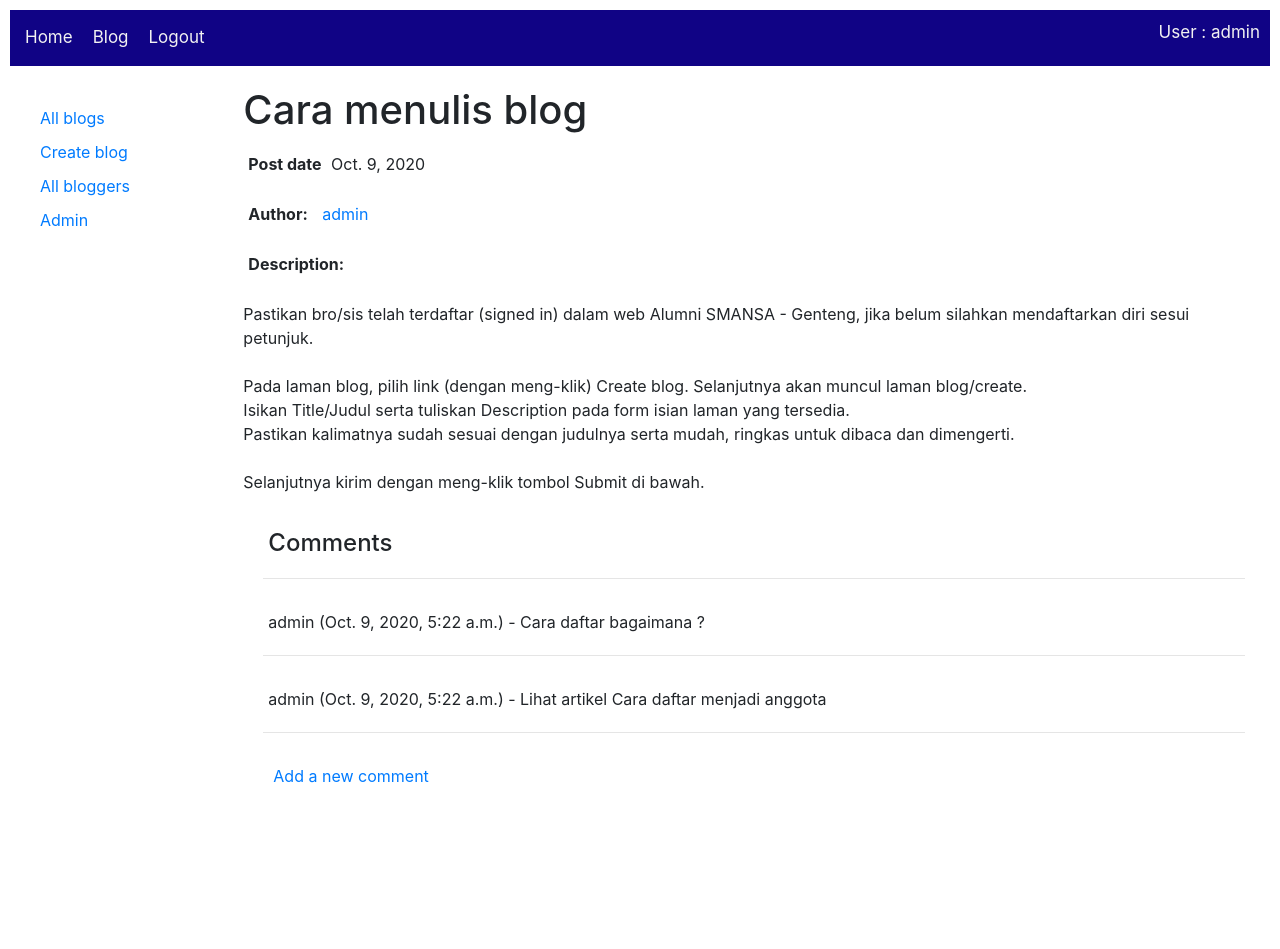
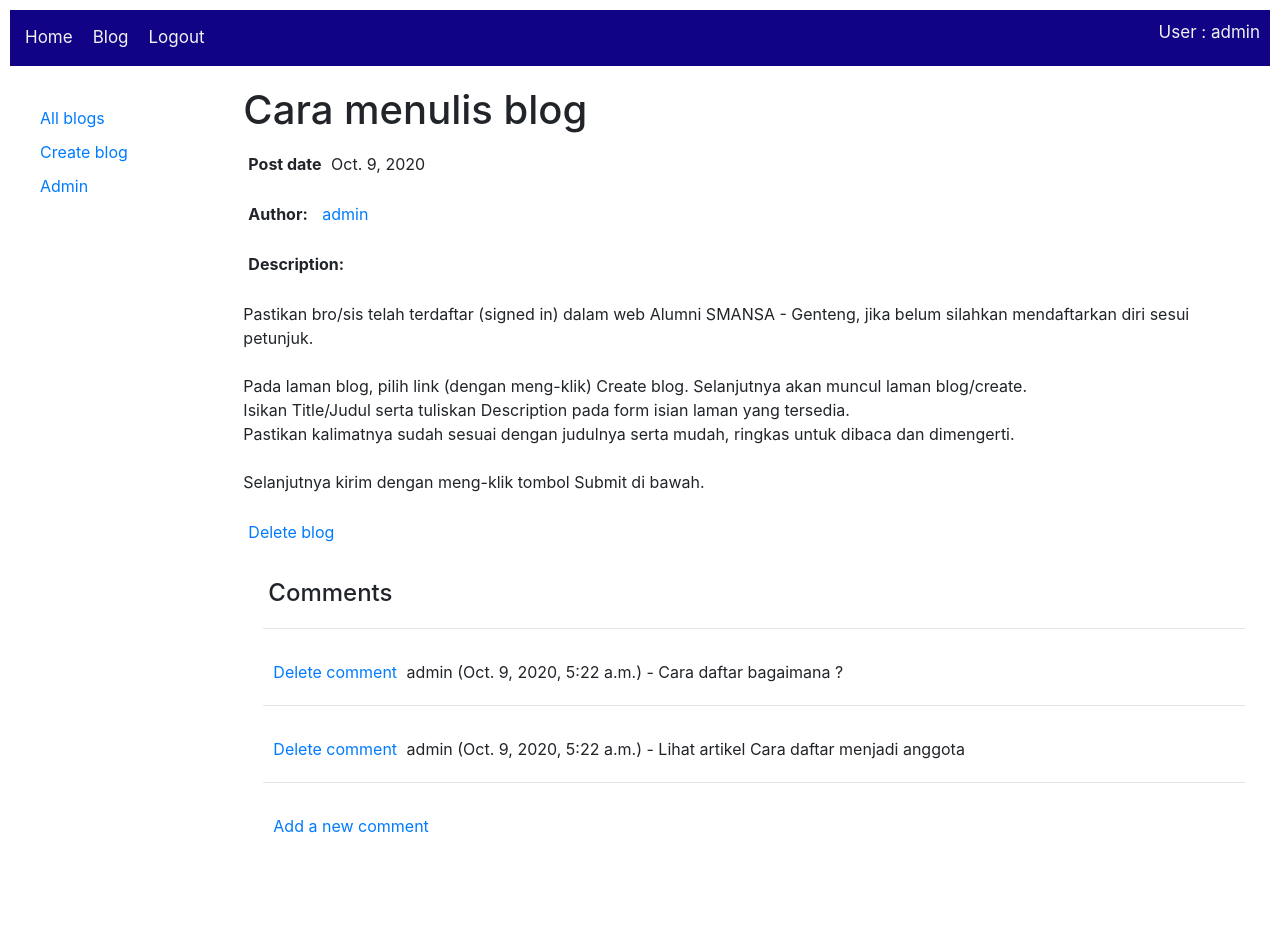
Before and after one commit to slametsampon/smansa_gtg, a Django app: page /blog/blog/2 in a window 1280 px wide. Before the commit the page ends 783 px from the top, so only its background shows below. Run offline with Django 3.2, Linux system fonts and the light colour scheme; a user stored in the database is signed in; data comes from the database, SQL or seed files in the repository; both versions use the stored data as it was after the commit; some libraries are stand-ins or nearby versions.

Commit message:
Update delete user, blog, blogComment

```diff
--- a/accounts/urls.py
+++ b/accounts/urls.py
@@ -10,6 +10,12 @@ urlpatterns = [
     path('bloggers/', views.BloggerListView.as_view(), name='bloggers'),
     path('new_comers/', views.BloggerNewListView.as_view(), name='bloggers-new'),
     path('active/', views.BloggerActiveListView.as_view(), name='bloggers-active'),
-    path('verify/<int:pk>/', views.SmansaUserVerifyView.as_view(), name='smnasa_user-verify'),
+    path('verify/<int:pk>/', views.SmansaUserVerifyView.as_view(), name='blogger-verify'),
     path('blogger/<int:pk>', views.BloggerDetailView.as_view(), name='blogger-detail'),
 ]
+
+urlpatterns += [
+    # <pk> is identification for id field,
+    # slug can also be used
+    path('blogger/<int:pk>/delete/', views.SmansaUserDeleteView.as_view(), name='blogger-delete'),
+]
--- a/blog/templates/base_blog.html
+++ b/blog/templates/base_blog.html
@@ -13,9 +13,10 @@
                         {% if perms.blog.add_blog %}
                             <li><a href="{% url 'blog:blog-create' %}">Create blog</a></li>
                         {% endif %}
-                        <li><a href="{% url 'accounts:bloggers' %}">All bloggers</a></li>
                         {% if user.is_superuser %}
                             <li><a href="{% url 'accounts:admin' %}">Admin</a></li>
+                        {% else %}
+                            <li><a href="{% url 'accounts:bloggers' %}">All bloggers</a></li>
                         {% endif %}
                     </ul>
                 {% endblock %}
--- a/blog/templates/blog/blogCommentCreate_form.html
+++ b/blog/templates/blog/blogCommentCreate_form.html
@@ -1,5 +1,7 @@
 {% extends "base_blog.html" %}
 {% load crispy_forms_tags %}
+
+{% block title %}Commnet Blog{% endblock %}
 
 {% block content %}
     <p>Post your comment for: <a href="{% url 'blog:blog-detail' blog.pk %}">{{blog.title}}</a></p>
--- a/blog/templates/blog/blog_detail.html
+++ b/blog/templates/blog/blog_detail.html
@@ -1,4 +1,5 @@
 {% extends "base_blog.html" %}
+{% block title %}Detail Blog{% endblock %}
 
 {% block content %}
 
@@ -8,12 +9,25 @@
   <p><strong>Description:</strong></p>
   <p style="white-space:pre-wrap;">{{ blog.description }}</p>
 
+  <!--Delete authority for admin-->
+  {% if user.is_superuser %}
+    <p>
+      <a href="{% url 'blog:blog-delete' blog.pk %}">Delete blog</a>
+    </p>
+  {% endif %}
+
   <div style="margin-left:20px;margin-top:20px">
     <h4>Comments</h4>
 
     {% for comment in blog.blogcomment_set.all %}
       <hr>
-      <p>{{comment.author}} ({{comment.post_date}}) - {{comment.description}}</p>
+      <p>
+        <!--Delete authority for admin-->
+        {% if user.is_superuser %}
+          <a href="{% url 'blog:blog-comment-delete' comment.pk %}">Delete comment</a>
+        {% endif %}
+        {{comment.author}} ({{comment.post_date}}) - {{comment.description}}
+      </p>
     {% endfor %}
     <hr>
     {% if user.is_authenticated %}
--- a/blog/templates/blog/blog_form.html
+++ b/blog/templates/blog/blog_form.html
@@ -2,6 +2,8 @@
 {% extends "base_blog.html" %}
 {% load crispy_forms_tags %}
 
+{% block title %}Form Blog{% endblock %}
+
 {% block content %}
   {% crispy form %}
 {% endblock %}
--- a/blog/templates/blog/blog_list_by_author.html
+++ b/blog/templates/blog/blog_list_by_author.html
@@ -1,4 +1,6 @@
 {% extends "base_blog.html" %}
+
+{% block title %}List Blog by author{% endblock %}
 
 {% block content %}
     <h1>Blogger: {{blogger}}</h1>
--- a/blog/urls.py
+++ b/blog/urls.py
@@ -11,3 +11,10 @@ urlpatterns = [
     path('blogger/<int:pk>', views.BlogListbyAuthorView.as_view(), name='blogs-by-author'),
     path('blog/<int:pk>/comment/', views.BlogCommentCreateView.as_view(), name='blog-comment'),
 ]
+
+urlpatterns += [
+    # <pk> is identification for id field,
+    # slug can also be used
+    path('delete/<int:pk>', views.BlogDeleteView.as_view(), name='blog-delete'),
+    path('comment/<int:pk>/delete/', views.BlogCommentDeleteView.as_view(), name='blog-comment-delete'),
+]
--- a/blog/views.py
+++ b/blog/views.py
@@ -130,3 +130,40 @@ class BlogCreateView(LoginRequiredMixin, CreateView):
 
         # Call super-class form validation behaviour
         return super(BlogCreateView, self).form_valid(form)
+
+# import generic UpdateView
+from django.views.generic.edit import DeleteView
+
+class BlogDeleteView(DeleteView):
+    # specify the model you want to use
+    model = Blog
+
+    # can specify success url
+    # url to redirect after sucessfully
+    # deleting object
+    success_url = '/blog/blogs/'
+
+class BlogCommentDeleteView(DeleteView):
+    # specify the model you want to use
+    model = BlogComment
+
+    #buffer context
+    plus_context = {}
+
+    def get_context_data(self, **kwargs):
+
+        context = super().get_context_data(**kwargs)
+        blog = BlogComment.objects.get(pk = self.kwargs['pk']).blog
+
+        self.plus_context['blog'] = blog
+
+        return context
+    # can specify success url
+    # url to redirect after sucessfully
+    # deleting object
+    def get_success_url(self):
+        """
+        After deleting comment return to associated blog.
+        """
+        blog = self.plus_context.get('blog', None)
+        return reverse('blog:blog-detail', kwargs={'pk': blog.pk,})
```
Also changed, not shown: accounts/templates/accounts/smansauser_confirm_delete.html (added, +9 -0 lines), accounts/templates/includes/smansaUserList.html (+4 -3 lines), accounts/views.py (+9 -0 lines), blog/templates/blog/blog_confirm_delete.html (added, +9 -0 lines), blog/templates/blog/blogcomment_confirm_delete.html (added, +9 -0 lines), smansa.sqlite3.
